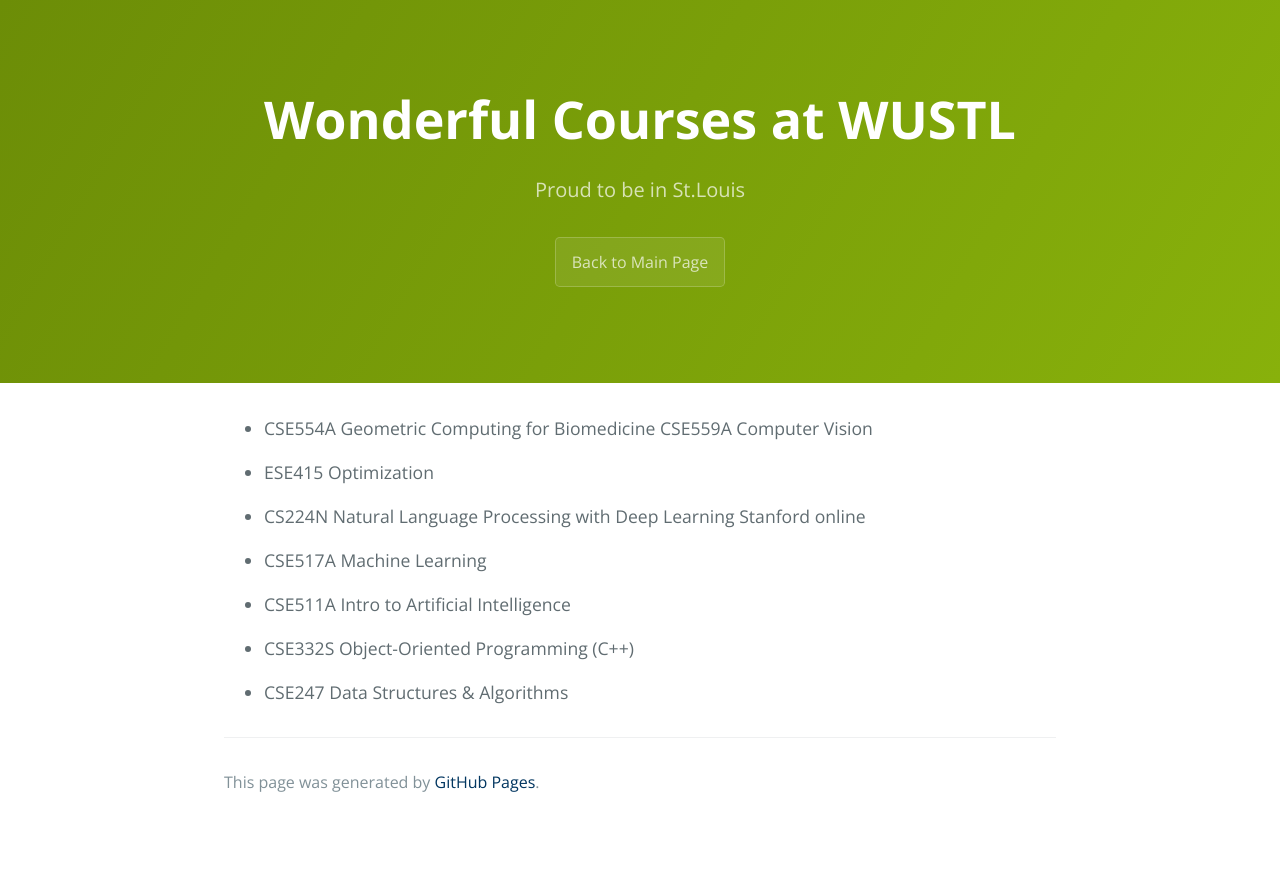
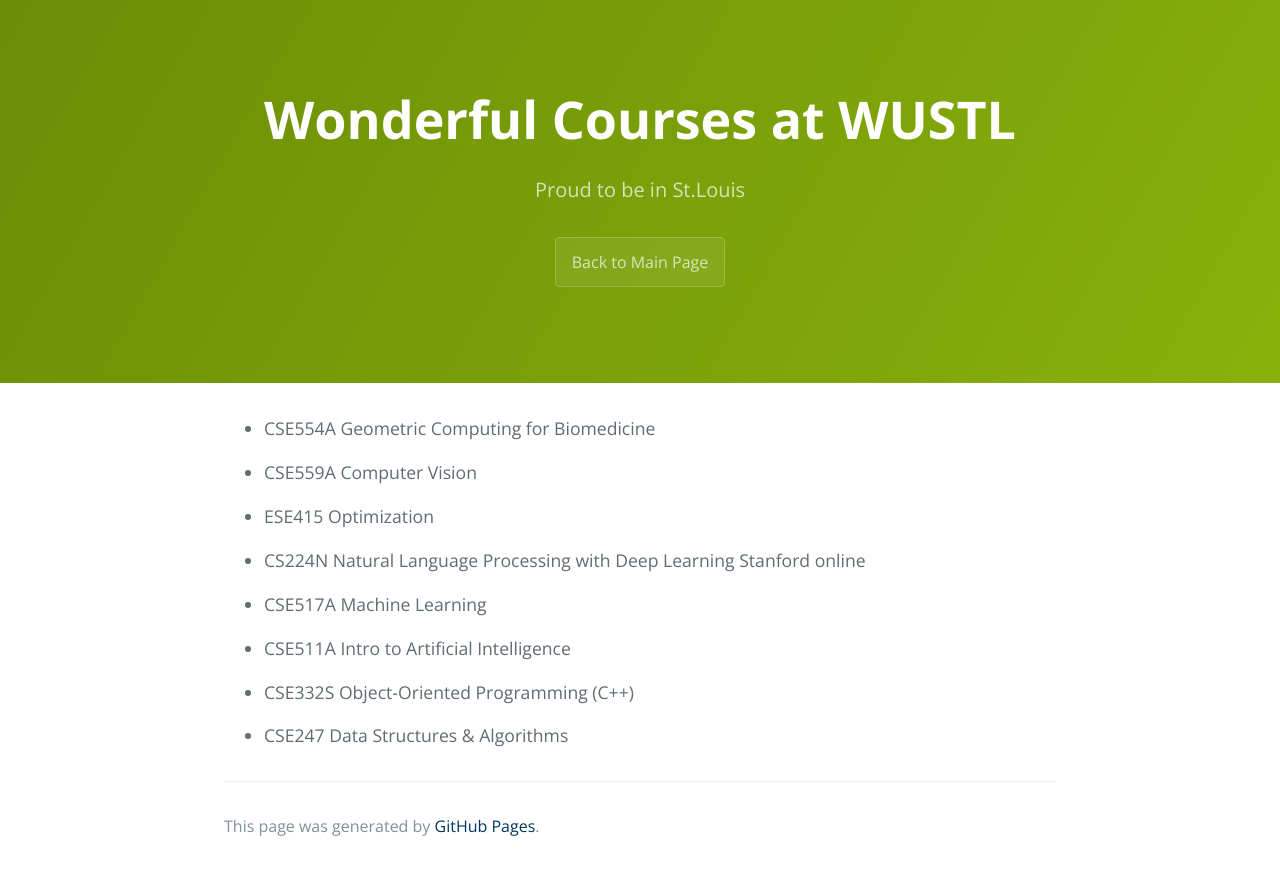
Before and after one commit to chengyongting/chengyongting.github.io, a Jekyll site: the page built from courses.md, in a window 1280 px wide. Shown: the top 875 px of the page. Built offline with Jekyll 4.4.1, drawn with Linux system fonts in a browser that asks for light colours.

```diff
--- a/courses.md
+++ b/courses.md
@@ -5,7 +5,9 @@ description: Proud to be in St.Louis
 ---
 
 
-- CSE554A Geometric Computing for Biomedicine CSE559A Computer Vision
+- CSE554A Geometric Computing for Biomedicine
+
+- CSE559A Computer Vision
 
 - ESE415 Optimization
 
```
